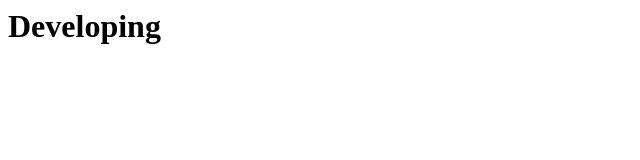
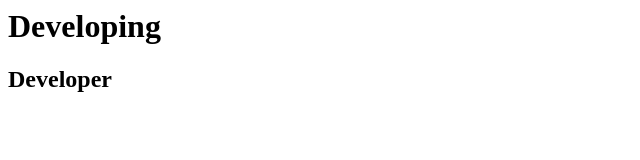
Before and after one commit to saurabhdhumane/testRipo, a plain HTML site: page index.html in a window 1280 px wide. Shown: the whole page, without its empty margins (0-640 px from the left). Drawn offline with Linux system fonts and the light colour scheme.

Commit message:
updatess files
hello

Co-Authored-By: Shaliniambade <97405217+Shaliniambade@users.noreply.github.com>

```diff
--- a/index.html
+++ b/index.html
@@ -1 +1,2 @@
 <h1>Developing</h1>
+<h2>Developer</h2>
--- a/index.js
+++ b/index.js
@@ -1 +1,4 @@
-console.log("hello World")
+console.log("hello World1")
+console.log("hello World2")
+console.log("hello World3")
+console.log("hello World4")
--- /dev/null
+++ b/newfile.js
@@ -0,0 +1 @@
+console.log("Hello Wotld");
```
